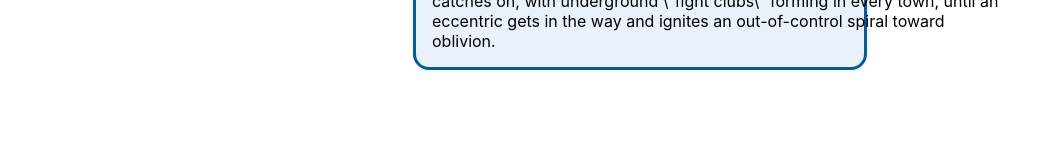
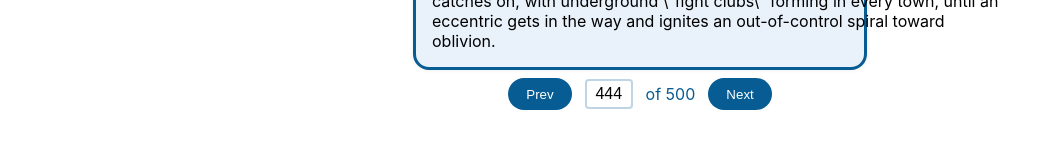
Before and after one commit to perezShaked/rated-movies, a React (Vite) app in the folder client/: page / in a window 1280 px wide. Shown: the part 396-544 px from the top of the page, without its empty margins (0-1054 px from the left). Built offline with nearby package versions, Linux system fonts and the light colour scheme.

Commit message:
feat: add Pagination component

```diff
--- a/client/src/App.tsx
+++ b/client/src/App.tsx
@@ -1,4 +1,4 @@
-import { MovieCard, MovieModal } from './components';
+import { MovieCard, MovieModal, Pagination } from './components';
 import './App.css';
 
 export const App = () => {
@@ -16,6 +16,7 @@ export const App = () => {
           releaseDate={new Date('1999-10-15')}
         />
       </div>
+      <Pagination pageNumber={444} />
     </>
   );
 };
--- a/client/src/components/elements/Pagination/Pagination.css
+++ b/client/src/components/elements/Pagination/Pagination.css
@@ -0,0 +1,44 @@
+.paginationContainer {
+  display: flex;
+  justify-content: center;
+  align-items: center;
+  gap: 0.8rem;
+  width: 100%;
+  height: 3rem;
+  color: #075c93;
+}
+
+.pageNumberInput {
+  width: 2.5rem;
+  height: 1.5rem;
+  text-align: center;
+  font-size: 16px;
+  border-radius: 4px;
+  border: solid 2px #075b9341;
+  transition: all 0.5s;
+}
+
+.pageNumberInput:focus {
+  outline: none;
+  border: solid 2px #075c93;
+  background-color: #06467138;
+}
+
+.pageNumberInput:hover {
+  background-color: #06467138;
+}
+
+.paginationButton {
+  height: 2rem;
+  width: 4rem;
+  border-radius: 25px;
+  background-color: #075c93;
+  color: white;
+  border: none;
+  cursor: pointer;
+  transition: all 0.3s;
+}
+
+button:hover {
+  background-color: #064671;
+}
--- a/client/src/components/elements/Pagination/index.tsx
+++ b/client/src/components/elements/Pagination/index.tsx
@@ -0,0 +1,16 @@
+import './Pagination.css';
+
+type PaginationProps = {
+  pageNumber: number;
+};
+
+export const Pagination = ({ pageNumber }: PaginationProps) => {
+  return (
+    <div className="paginationContainer">
+      <button className="paginationButton">Prev</button>
+      <input className="pageNumberInput" value={pageNumber}></input>
+      <div>of 500</div>
+      <button className="paginationButton">Next</button>
+    </div>
+  );
+};
--- a/client/src/components/elements/index.ts
+++ b/client/src/components/elements/index.ts
@@ -1 +1,2 @@
 export * from './ScoreView';
+export * from './Pagination';
--- a/client/src/components/index.ts
+++ b/client/src/components/index.ts
@@ -1 +1,2 @@
 export * from './views';
+export * from './elements';
```
